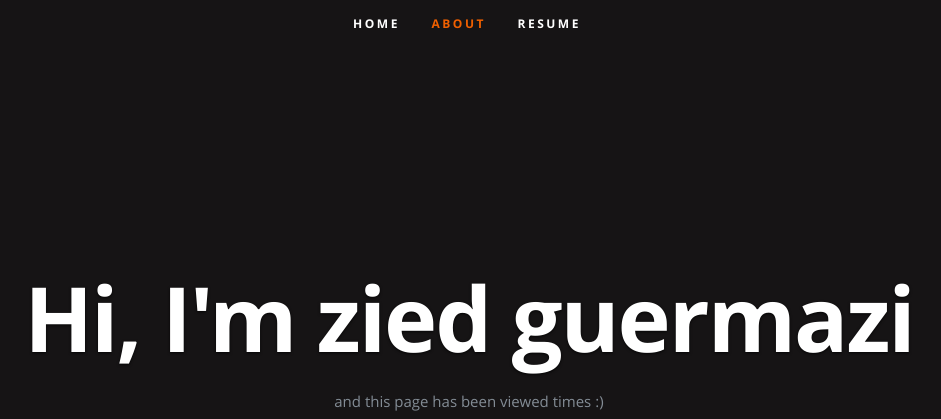
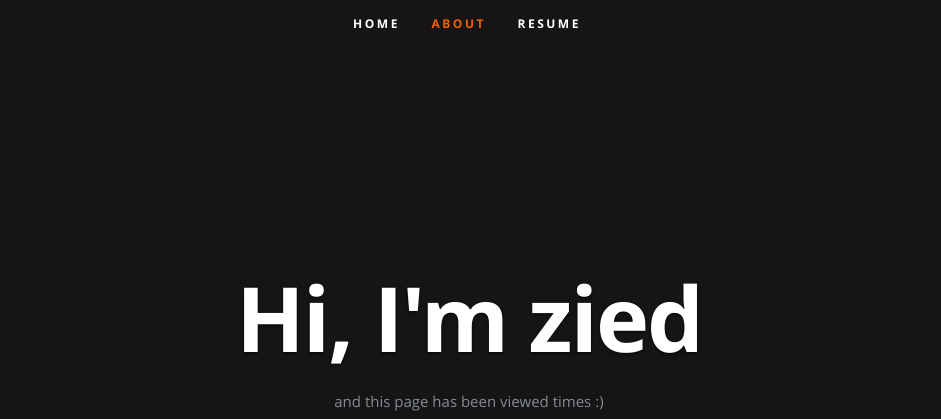
Before and after one commit to zeeepii/azure-resume, a plain HTML site: page frontend/index.html in a window 1280 px wide. Shown: the top 419 px of the page, without its empty margins (173-1114 px from the left). Drawn offline with nearby package versions, Linux system fonts and the light colour scheme; no server answers.

Commit message:
modifier index

```diff
--- a/frontend/index.html
+++ b/frontend/index.html
@@ -54,7 +54,7 @@
 
       <div class="row banner">
          <div class="banner-text">
-            <h1 class="responsive-headline">Hi, I'm zied guermazi</h1>
+            <h1 class="responsive-headline">Hi, I'm zied</h1>
 
             <p>and this page has been viewed <a id="counter"></a> times :) </p>
             <ul class="social">
```
